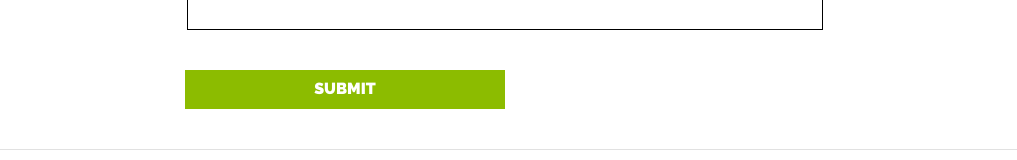
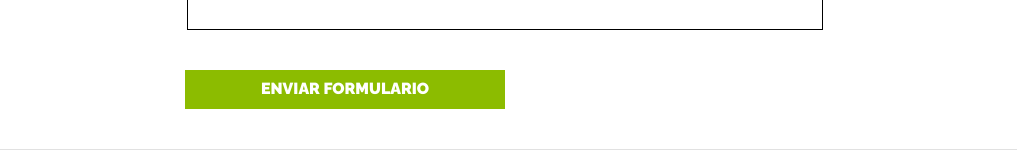
Before and after one commit to TaielNxz/sass-course-01-ecommerce, a plain HTML site: page contact.html in a window 1280 px wide. Shown: the part 1539-1699 px from the top of the page, without its empty margins (135-1152 px from the left). Drawn offline with nearby package versions, Linux system fonts and the light colour scheme.

Commit message:
refactor contact.html

```diff
--- a/contact.html
+++ b/contact.html
@@ -35,6 +35,7 @@
         <form class="form conteiner">
             <fieldset>
                 <legend>Tus datos</legend>
+
                 <div class="field">
                     <label for="name">Nombre:</label>
                     <input type="text" id="name" placeholder="Tu Nombre">
@@ -59,6 +60,7 @@
 
             <fieldset>
                 <legend>País</legend>
+
                 <div class="field">
                     <label for="country">País:</label>
                     <select id="country">
@@ -74,14 +76,17 @@
 
             <fieldset>
                 <legend>Información Extra</legend>
+
                 <div class="field-radio">
                     <label for="client">Cliente:</label>
                     <input type="radio" id="client" name="type">
                 </div>
+
                 <div class="field-radio">
                     <label for="provider">Proveedor:</label>
                     <input type="radio" id="provider" name="type">
                 </div>
+
                 <div class="field">
                     <label for="category">Categoria de Interés:</label>
                     <input list="category" name="category">
@@ -94,7 +99,7 @@
                     </datalist>
                 </div>
             </fieldset>
-            <input type="submit" class="btn input-submit">
+            <input type="submit" class="btn input-submit" value="Enviar Formulario">
         </form>
     </main>
 
```
